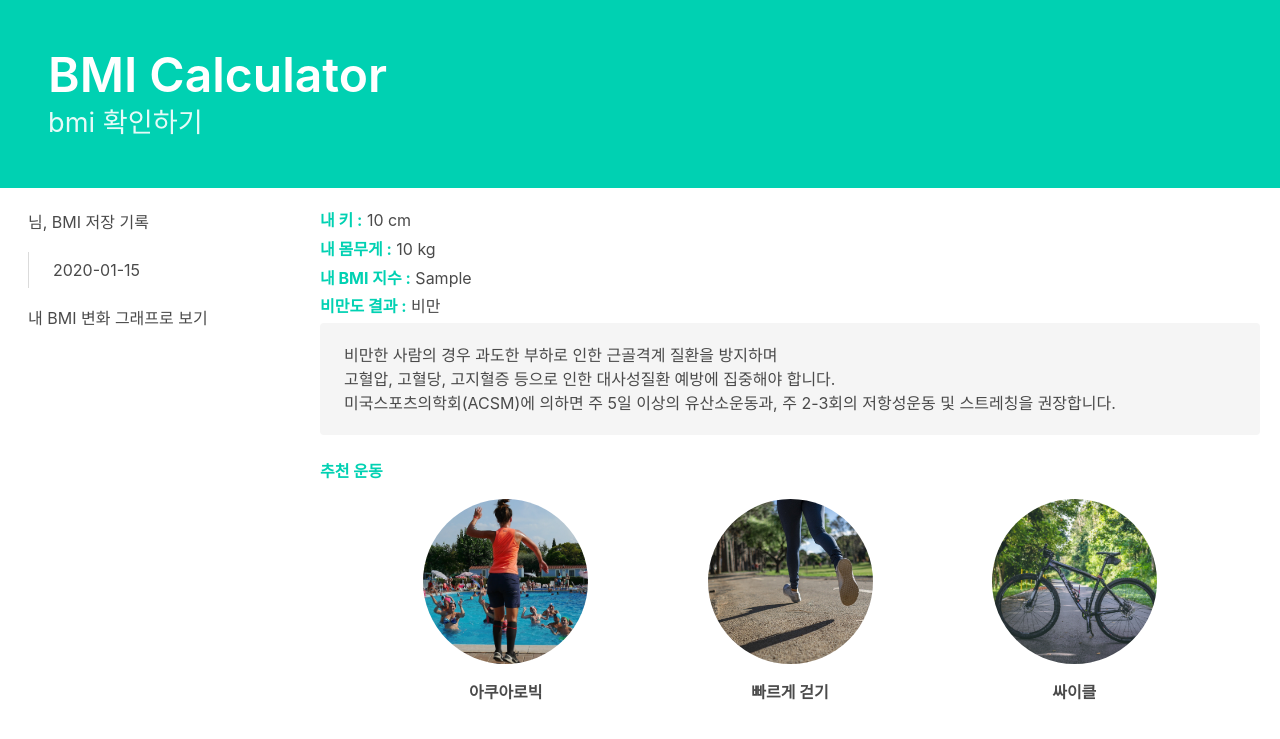
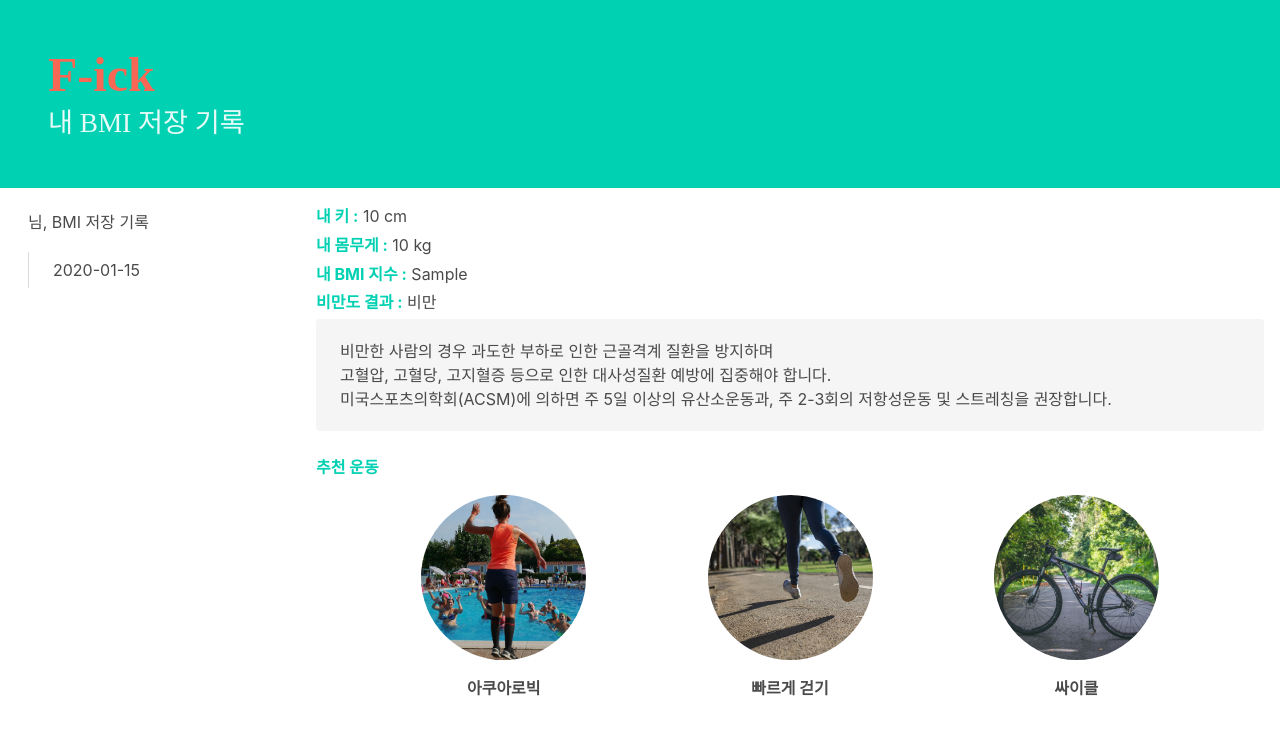
Before and after one commit to chamchimayo/bmi_calculator, a Flask app: template templates/userBmi.html in a window 1280 px wide. Shown: the top 739 px of the page. Run offline with Flask 2, Linux system fonts and the light colour scheme; the template is opened without the code that fills it: most values are stand-ins (such as "Sample title", 1, 10 or a date in 2020); some web fonts are replaced.

Commit message:
백지영 - 전체 css 작업 중 09/22 00:10

```diff
--- a/static/mystyle.css
+++ b/static/mystyle.css
@@ -105,6 +105,11 @@
 
 /* index.html */
 .bmi-input-box {
+    display: flex;
+    flex-direction: column;
+    justify-content: space-around;
+
+    background-color: white;
     width: 480px;
     height: 300px;
     position: absolute;
@@ -112,25 +117,19 @@
     top: 60%;
     margin-left: -240px;
     margin-top: -240px;
-    padding: 2rem;
+    padding: 1.5rem 2rem 2rem 2rem;
     border-radius: 1rem;
     border: #00d1b2 solid 3px;
 }
 
 .bmi-input {
     width: 375px;
-    margin-right: 4px;
+    margin-right: 12px;
 }
 
 .input-box {
     display: flex;
     align-items: center;
-}
-
-.user-bmi-input {
-    display: flex;
-    align-content: center;
-    flex-direction: column;
 }
 
 .grid {
@@ -139,7 +138,7 @@
 }
 
 .user-bmi-box {
-    padding: 1.25rem;
+    padding: 1rem;
 }
 
 .user-bmi-box > p {
--- a/templates/userBmi.html
+++ b/templates/userBmi.html
@@ -9,6 +9,30 @@
     <link rel="stylesheet" href="../static/mystyle.css">
 
     <script src="https://ajax.googleapis.com/ajax/libs/jquery/3.5.1/jquery.min.js"></script>
+
+    <style>
+        @font-face {
+            font-family: 'LeferiPoint-WhiteObliqueA';
+            src: url('https://cdn.jsdelivr.net/gh/projectnoonnu/noonfonts_2201-2@1.0/LeferiPoint-WhiteObliqueA.woff') format('woff');
+            font-weight: normal;
+            font-style: normal;
+        }
+
+        @font-face {
+             font-family: 'S-CoreDream-3Light';
+             src: url('https://cdn.jsdelivr.net/gh/projectnoonnu/noonfonts_six@1.2/S-CoreDream-3Light.woff') format('woff');
+             font-weight: normal;
+             font-style: normal;
+        }
+
+        h1 {
+            font-family: 'LeferiPoint-WhiteObliqueA';
+        }
+
+        .subtitle {
+            font-family: 'S-CoreDream-3Light';
+        }
+    </style>
 
     <script>
         const user_num = {{ user_num }}
@@ -97,12 +121,8 @@
 <body>
     <section class="hero is-primary">
         <div class="hero-body">
-            <p class="title">
-                BMI Calculator
-            </p>
-            <p class="subtitle">
-                bmi 확인하기
-            </p>
+            <h1 class="title" id="fick-title">F-ick</h1>
+            <p class="subtitle">내 BMI 저장 기록</p>
         </div>
     </section>
 
@@ -126,9 +146,9 @@
             </ul>
             <p class="menu-label">
             </p>
-            <ul class="menu-list">
-                <li><a>내 BMI 변화 그래프로 보기</a></li>
-            </ul>
+{#            <ul class="menu-list">#}
+{#                <li><a>내 BMI 변화 그래프로 보기</a></li>#}
+{#            </ul>#}
         </aside>
         <article id="user-bmi" class="user-bmi-box">
             <p><span class="point has-text-primary">내 키 :</span> {{ bmi_list[0].user_height }} cm</p>
```
Also changed, not shown: templates/index.html (+10 -6 lines), templates/register.html (+5 -3 lines).
